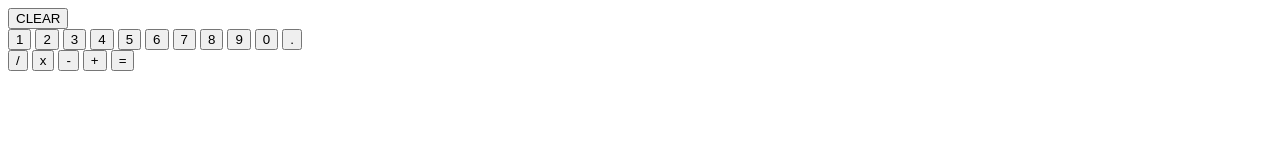
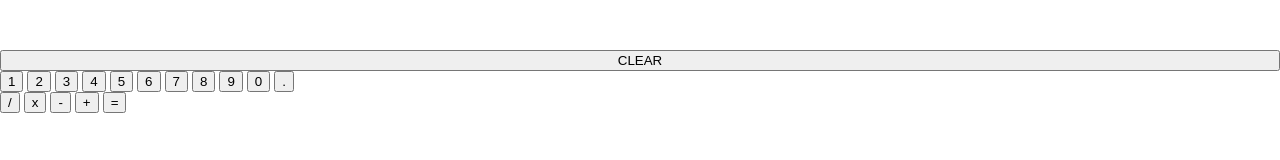
Before and after one commit to Damon-Thomas/Calculator, a plain HTML site: page index.html in a window 1280 px wide. Drawn offline with Linux system fonts and the light colour scheme.

Commit message:
add <p> for output and add space for output in css

```diff
--- a/index.html
+++ b/index.html
@@ -9,7 +9,7 @@
 </head>
 <body>
     <div class="calculatorBody">
-        <div id="display"></div>
+        <div id="display"><p id="output"></p></div>
         <button class="clear" id="clear">CLEAR</button>
         <div class="numberButtons">
             <button class="numbers" id="one">1</button>
--- a/styles.css
+++ b/styles.css
@@ -0,0 +1,15 @@
+body {
+    margin: 0;
+
+}
+
+.calculatorBody {
+    display: flex;
+    flex-direction: column;
+}
+
+#display {
+    min-width: 500px;
+    min-height: 50px;
+
+}
```
